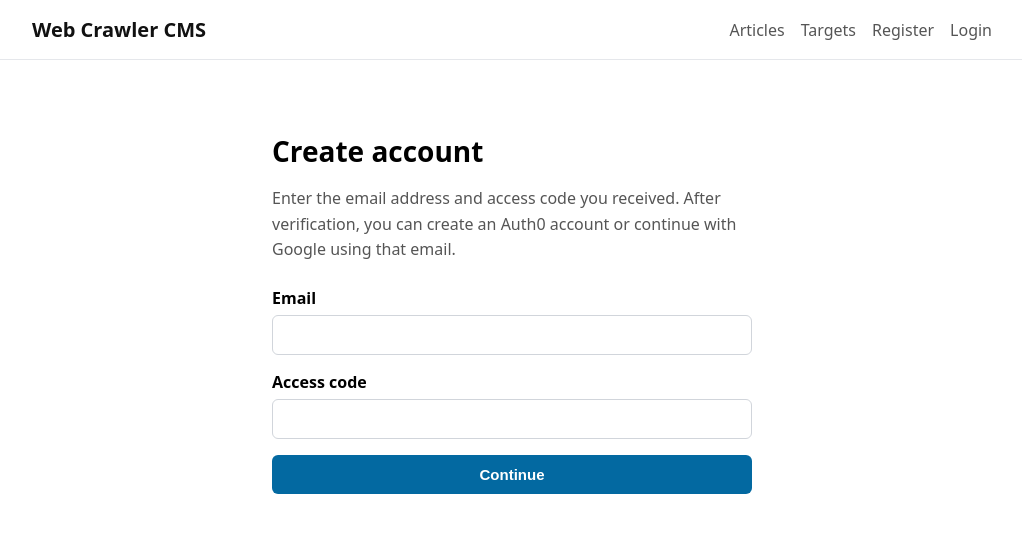
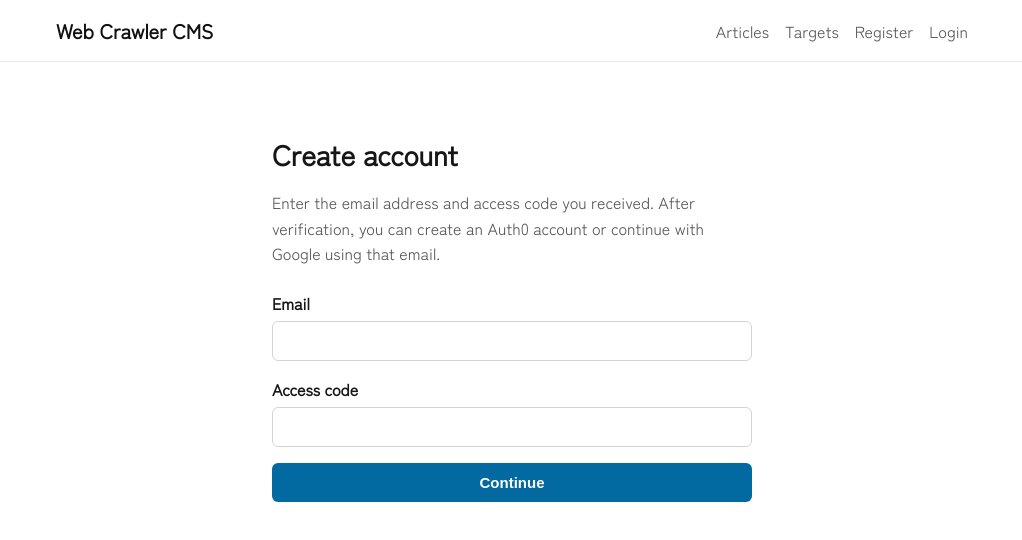
Before and after one commit to towanaruto/web-crawler, a Next.js app in the folder frontend/: page /register in a window 1280 px wide. Shown: the top 540 px of the page, without its empty margins (128-1150 px from the left). Built offline with nearby package versions, Linux system fonts and the light colour scheme; no server answers.

Commit message:
Add design foundation

```diff
--- /dev/null
+++ b/frontend/src/app/globals.css
@@ -0,0 +1,77 @@
+@import url("https://fonts.googleapis.com/css2?family=Zen+Kaku+Gothic+New:wght@300;400;600&display=swap");
+
+:root {
+  --crawler-font-family: "Zen Kaku Gothic New", "Hiragino Sans", "Yu Gothic", system-ui, sans-serif;
+  --crawler-font-weight-display: 300;
+  --crawler-font-weight-body: 400;
+  --crawler-font-weight-emphasis: 600;
+
+  --crawler-surface-bg: #ffffff;
+  --crawler-surface-raised: #f4f4f4;
+  --crawler-surface-muted: #e0e0e0;
+  --crawler-border-subtle: #e0e0e0;
+  --crawler-border-strong: #8d8d8d;
+  --crawler-text-primary: #161616;
+  --crawler-text-secondary: #525252;
+  --crawler-text-tertiary: #6f6f6f;
+  --crawler-accent-primary: #0f62fe;
+  --crawler-accent-hover: #0353e9;
+  --crawler-focus-ring: #0f62fe;
+  --crawler-text-on-accent: #ffffff;
+
+  --crawler-space-1: 8px;
+  --crawler-space-2: 16px;
+  --crawler-space-3: 24px;
+  --crawler-space-4: 32px;
+  --crawler-space-5: 40px;
+  --crawler-space-6: 48px;
+  --crawler-space-8: 64px;
+
+  --crawler-radius-sm: 8px;
+  --crawler-radius-md: 11px;
+  --crawler-radius-lg: 18px;
+  --crawler-radius-pill: 9999px;
+
+  --crawler-duration-fast: 150ms;
+  --crawler-duration-base: 200ms;
+  --crawler-duration-slow: 300ms;
+  --crawler-easing-out: cubic-bezier(0.22, 1, 0.36, 1);
+}
+
+* {
+  box-sizing: border-box;
+}
+
+html {
+  background: var(--crawler-surface-bg);
+  color: var(--crawler-text-primary);
+  font-family: var(--crawler-font-family);
+}
+
+body {
+  margin: 0;
+  background: var(--crawler-surface-bg);
+  color: var(--crawler-text-primary);
+  font-family: var(--crawler-font-family);
+  font-weight: var(--crawler-font-weight-body);
+}
+
+a {
+  color: inherit;
+}
+
+:focus-visible {
+  outline: 2px solid var(--crawler-focus-ring);
+  outline-offset: 2px;
+}
+
+@media (prefers-reduced-motion: reduce) {
+  *,
+  *::before,
+  *::after {
+    animation-duration: 0.01ms !important;
+    animation-iteration-count: 1 !important;
+    scroll-behavior: auto !important;
+    transition-duration: 0.01ms !important;
+  }
+}
--- a/frontend/src/app/layout.tsx
+++ b/frontend/src/app/layout.tsx
@@ -1,5 +1,6 @@
 import type { Metadata } from "next";
 import Header from "@/components/Header";
+import "./globals.css";
 
 export const metadata: Metadata = {
   title: "Web Crawler CMS",
@@ -13,9 +14,15 @@ export default function RootLayout({
 }) {
   return (
     <html lang="ja">
-      <body style={{ margin: 0, fontFamily: "system-ui, sans-serif" }}>
+      <body>
         <Header />
-        <main style={{ maxWidth: 960, margin: "0 auto", padding: "24px" }}>
+        <main
+          style={{
+            maxWidth: 960,
+            margin: "0 auto",
+            padding: "var(--crawler-space-3)",
+          }}
+        >
           {children}
         </main>
       </body>
```
Also changed, not shown: 1 other file (tests, documents, lock files or other folders).
